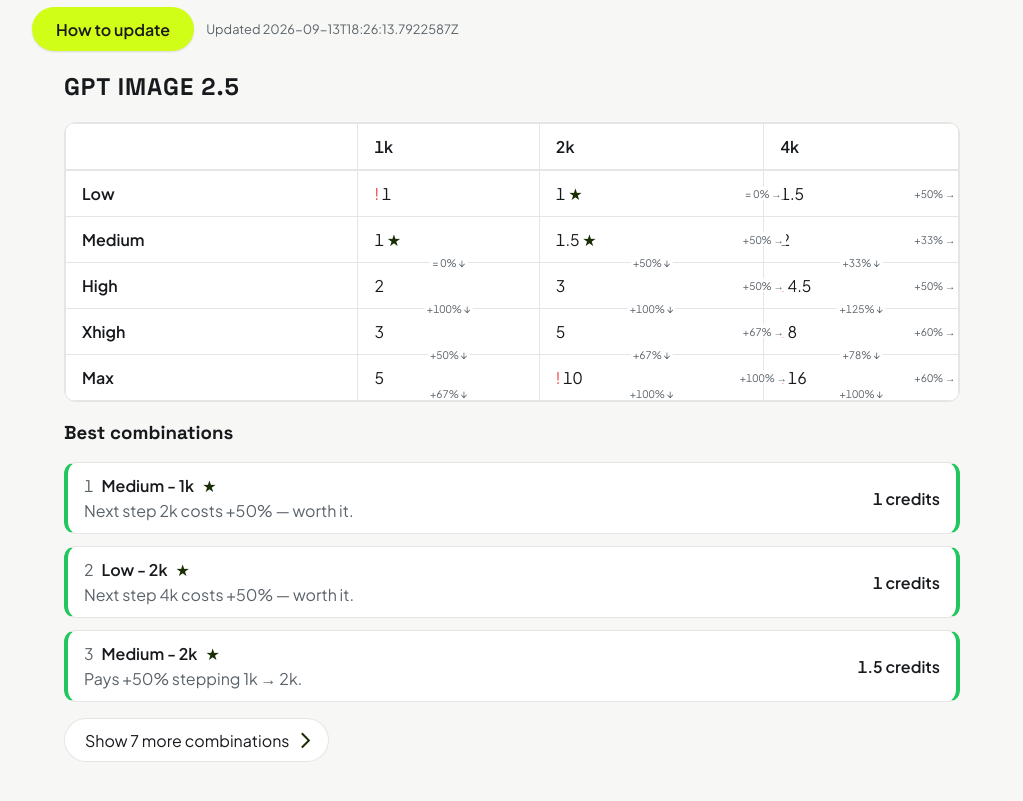
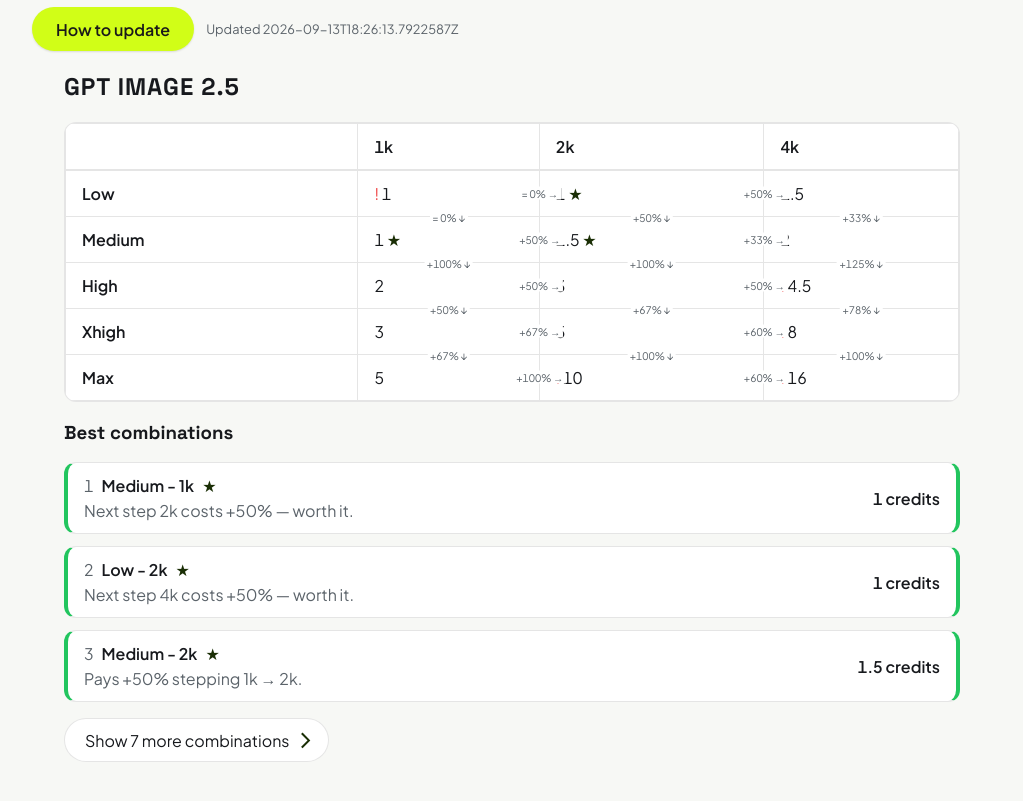
Before and after one commit to Asura7170/higgsfield-credit-costs, a website built with Vite: page index.html in a window 1280 px wide. Shown: the part 65-866 px from the top of the page, without its empty margins (128-1151 px from the left). Built offline with nearby package versions, Linux system fonts and the light colour scheme.

Commit message:
fix: own-divider anchoring for jump labels (near edge)

```diff
--- a/src/style.css
+++ b/src/style.css
@@ -304,25 +304,16 @@
 }
 
 .jump-r {
-  right: 0;
+  left: 0;
   top: 50%;
-  translate: 50% -50%;
+  translate: -50% -50%;
   z-index: 2;
 }
 
 .jump-d {
-  bottom: 0;
+  top: 0;
   left: 50%;
-  translate: -50% 50%;
-}
-
-/* ponytail: outer frame has no neighbor to straddle into — tuck those labels inside. */
-td:last-child .jump-r {
-  translate: 0 -50%;
-}
-
-tbody tr:last-child .jump-d {
-  translate: -50% 0;
+  translate: -50% -50%;
 }
 
 @function --tint(--c) {
```
